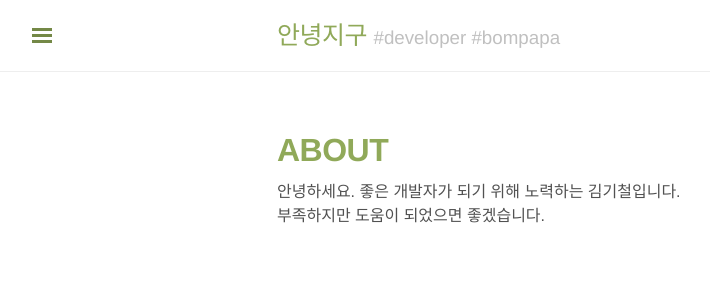
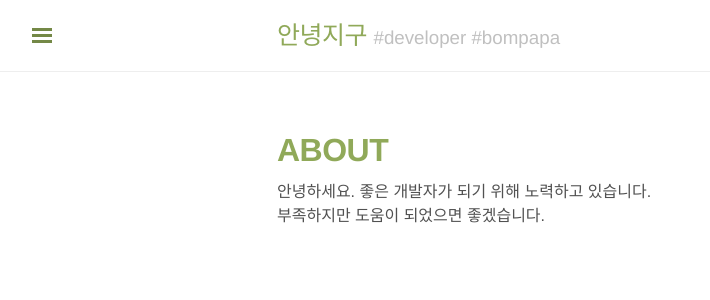
Before and after one commit to hijigoo/hijigoo.github.io, a Jekyll site: the page built from about.md, in a window 1280 px wide. Shown: the top 300 px of the page, without its empty margins (3-713 px from the left). Built offline with Jekyll 4.4.1, drawn with Linux system fonts in a browser that asks for light colours; nearby versions of some CDN libraries; some web fonts are replaced; comment, search, counter and statistics services are not loaded.

Commit message:
update about

```diff
--- a/about.md
+++ b/about.md
@@ -3,5 +3,5 @@ layout: page
 title: About
 ---
 
-안녕하세요. 좋은 개발자가 되기 위해 노력하는 김기철입니다.
+안녕하세요. 좋은 개발자가 되기 위해 노력하고 있습니다.
 부족하지만 도움이 되었으면 좋겠습니다.
```
